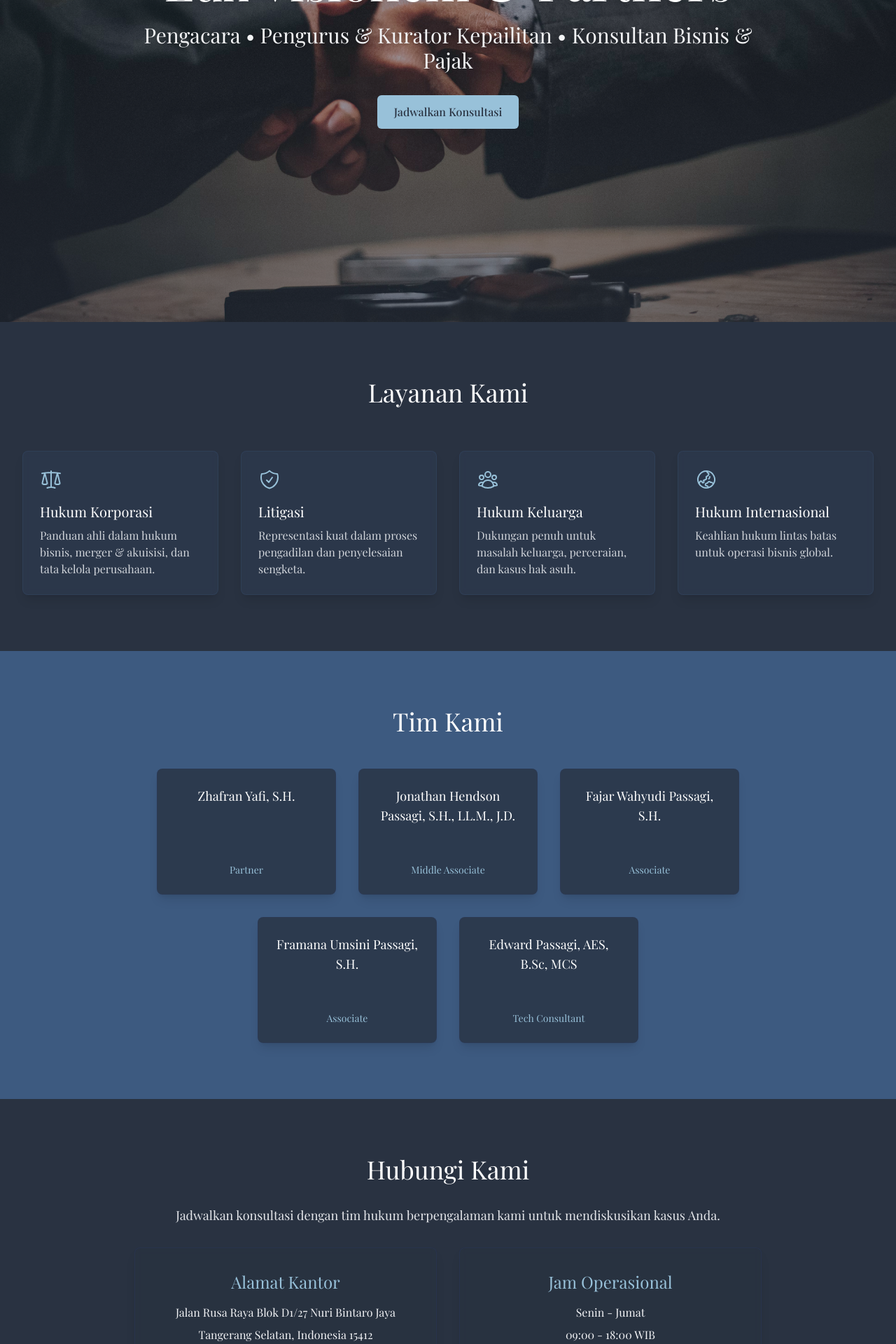
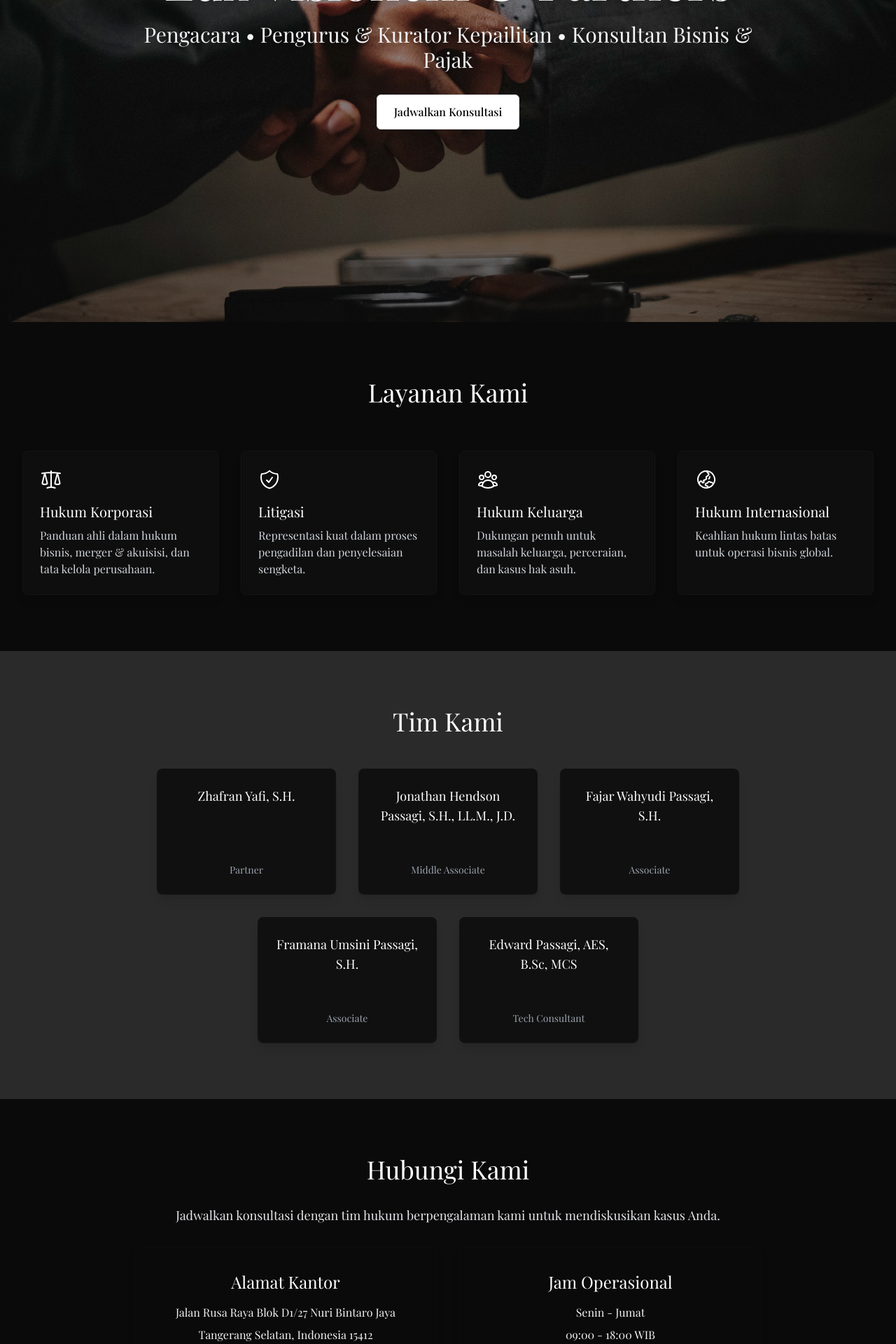
Before and after one commit to edwardpassagi/lv-lawfirm-landing, a Next.js app: page / in a window 1280 px wide. Shown: the part 340-2260 px from the top of the page at 70% size. Built offline with nearby package versions, Linux system fonts and the light colour scheme; a web font is replaced by a local one.

Commit message:
swap theme to black and white

```diff
--- a/src/app/globals.css
+++ b/src/app/globals.css
@@ -22,6 +22,6 @@
     @apply bg-primary text-white hover:bg-primary-light;
   }
   .btn-secondary {
-    @apply bg-secondary text-dark hover:bg-secondary-dark;
+    @apply bg-white text-black hover:bg-gray-200 border border-gray-300;
   }
 }
--- a/src/app/page.tsx
+++ b/src/app/page.tsx
@@ -100,7 +100,7 @@ export default function Home() {
                 transition={{ duration: 0.5, delay: index * 0.1 }}
                 viewport={{ once: true }}
               >
-                <service.icon className="w-8 h-8 text-secondary mb-4" />
+                <service.icon className="w-8 h-8 text-white mb-4" />
                 <h3 className="text-xl font-serif mb-2 text-white">
                   {translations.services[language][service.key].title}
                 </h3>
@@ -136,7 +136,7 @@ export default function Home() {
                       <h3 className="text-lg font-serif text-white mb-2">{attorney.name}</h3>
                     </div>
                     <div className="flex-1 flex items-end justify-center">
-                      <p className="text-secondary text-sm font-serif">{attorney.position}</p>
+                      <p className="text-gray-400 text-sm font-serif">{attorney.position}</p>
                     </div>
                   </div>
                 </motion.div>
@@ -159,7 +159,7 @@ export default function Home() {
                       <h3 className="text-lg font-serif text-white mb-2">{attorney.name}</h3>
                     </div>
                     <div className="flex-1 flex items-end justify-center">
-                      <p className="text-secondary text-sm font-serif">{attorney.position}</p>
+                      <p className="text-gray-400 text-sm font-serif">{attorney.position}</p>
                     </div>
                   </div>
                 </motion.div>
@@ -183,7 +183,7 @@ export default function Home() {
                         <h3 className="text-lg font-serif text-white mb-2">{attorney.name}</h3>
                       </div>
                       <div className="flex-1 flex items-end justify-center">
-                        <p className="text-secondary text-sm font-serif">{attorney.position}</p>
+                        <p className="text-gray-400 text-sm font-serif">{attorney.position}</p>
                       </div>
                     </div>
                   </motion.div>
@@ -224,7 +224,7 @@ export default function Home() {
                 transition={{ duration: 0.6, delay: 0.2 }}
                 viewport={{ once: true }}
               >
-                <h3 className="text-2xl font-serif mb-4 text-secondary">
+                <h3 className="text-2xl font-serif mb-4 text-white">
                   {translations.contact[language].office}
                 </h3>
                 <div className="space-y-2">
@@ -241,7 +241,7 @@ export default function Home() {
                 transition={{ duration: 0.6, delay: 0.3 }}
                 viewport={{ once: true }}
               >
-                <h3 className="text-2xl font-serif mb-4 text-secondary">
+                <h3 className="text-2xl font-serif mb-4 text-white">
                   {translations.contact[language].hours}
                 </h3>
                 <div className="space-y-2">
--- a/src/components/Navbar.tsx
+++ b/src/components/Navbar.tsx
@@ -55,7 +55,7 @@ export default function Navbar() {
         transition={{ type: "spring", stiffness: 300, damping: 20 }}
       >
         <motion.div
-          className="w-6 h-6 bg-secondary rounded-full"
+          className="w-6 h-6 bg-white rounded-full"
           whileHover={{ scale: 1.1 }}
           layout
         />
--- a/tailwind.config.ts
+++ b/tailwind.config.ts
@@ -10,15 +10,15 @@ const config: Config = {
     extend: {
       colors: {
         primary: {
-          DEFAULT: '#2B3A67',
-          light: '#3D5A80',
+          DEFAULT: '#1a1a1a',
+          light: '#2a2a2a',
         },
         secondary: {
-          DEFAULT: '#98C1D9',
-          dark: '#6998AB',
+          DEFAULT: '#f5f5f5',
+          dark: '#d4d4d4',
         },
-        accent: '#E0FBFC',
-        dark: '#293241',
+        accent: '#666666',
+        dark: '#0a0a0a',
       },
       fontFamily: {
         sans: ['var(--font-inter)'],
```
